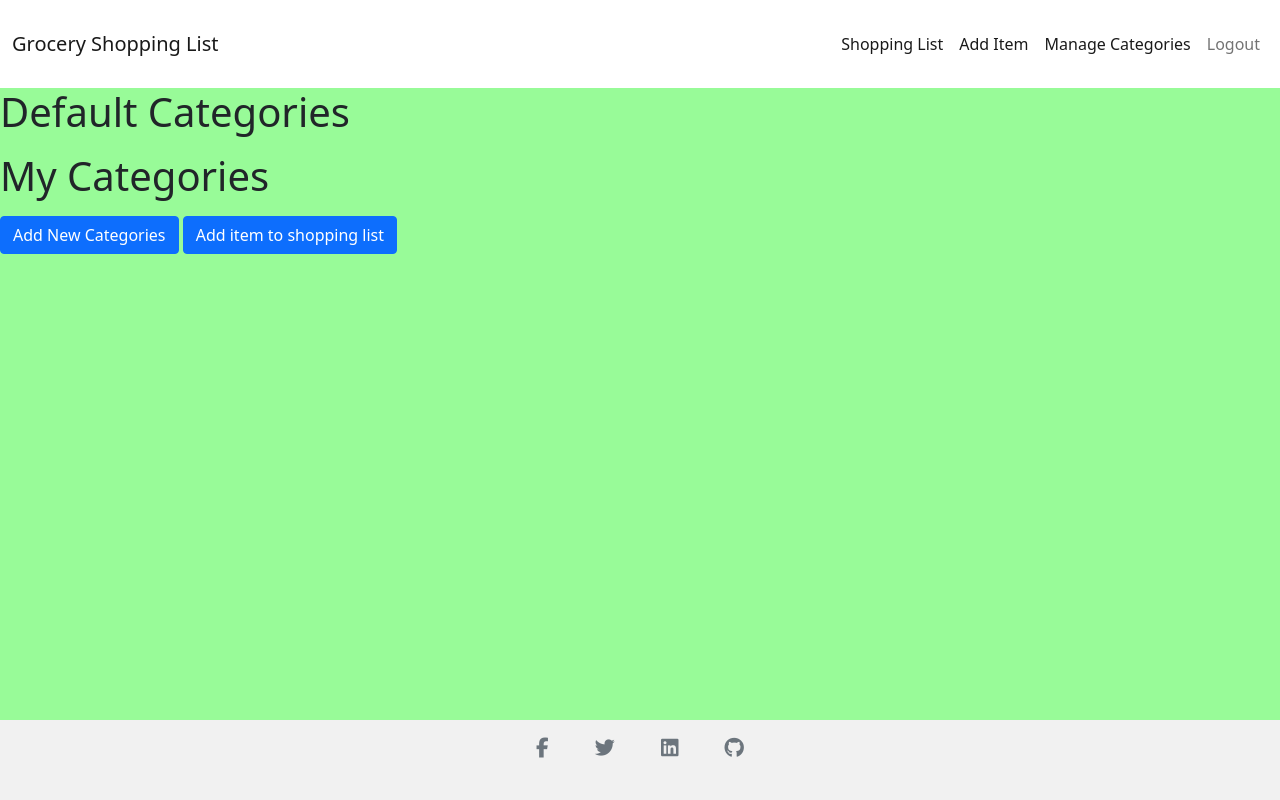
After one commit to Stealthy20/grocery-shopping-list, a Django app: page /getcat in a window 1280 px wide. The commit adds this page. Run offline with Django 3.2, Linux system fonts and the light colour scheme; the visitor is signed in with stand-in values (Sample User, id 1); data that the repository does not hold is empty; some libraries are stand-ins or nearby versions.

Commit message:
Fix so user can only se their own categories

```diff
--- a/grocery_shopping_list/settings.py
+++ b/grocery_shopping_list/settings.py
@@ -44,6 +44,7 @@ INSTALLED_APPS = [
     'django.contrib.sessions',
     'django.contrib.messages',
     'django.contrib.sites',
+    'django_filters',
     'allauth',
     'allauth.account',
     'allauth.socialaccount',
--- a/grocery_shopping_list/urls.py
+++ b/grocery_shopping_list/urls.py
@@ -19,9 +19,10 @@ from shopping_list import views
 
 urlpatterns = [
     path('admin/', admin.site.urls),
-    path('', views.home,name="home"),
+    path('', views.home, name="home"),
     path('shopping_list', views.get_shoppinglist, name="shopping_list"),
-    path('addcat', views.get_categories, name="addcat"),
+    path('getcat', views.get_categories, name="getcat"),
+    path('addcat', views.add_categories, name="addcat"),
     path('add', views.add_item, name='add'),
     path('edit/<item_id>', views.edit_item, name='edit'),
     path('delete/<item_id>', views.delete_item, name='delete'),
--- a/shopping_list/models.py
+++ b/shopping_list/models.py
@@ -5,7 +5,7 @@ from django.contrib.auth.models import User
 class AddCategory(models.Model):
 
     user = models.ForeignKey(User, on_delete=models.CASCADE, null=True)
-    category = models.CharField(max_length=50, unique=True, blank=False)
+    category = models.CharField(max_length=50, blank=False)
 
     def __str__(self):
         return self.category
--- a/shopping_list/views.py
+++ b/shopping_list/views.py
@@ -3,10 +3,11 @@ from django.contrib.auth.decorators import login_required
 from django.views import generic, View
 from django.http import HttpResponse
 from django.contrib import messages
+import django_filters
 from .models import ShoppingItem
 from .models import AddCategory
 from .forms import ShopItemForm
-from .forms import AddCategory
+from .forms import CategoryForm
 
 
 def home(request):
@@ -28,18 +29,20 @@ def get_categories(request):
     context = {
         'categories': categories
     }
-    return render(request, 'add_categories.html', context)
+    return render(request, 'get_categories.html', context)
 
 
 @login_required(login_url='/accounts/login/')
-def add_category(request):
+def add_categories(request):
     if request.method == 'POST':
-        form = AddCategory(request.POST)
+        form = CategoryForm(request.POST)
         if form.is_valid():
-            form.save()
+            AddCategory = form.save(commit=False)
+            AddCategory.user = request.user
+            AddCategory = AddCategory.save()
             messages.success(request, 'You successfully added the category')
             return redirect('addcat')
-    form = AddCategory()
+    form = CategoryForm()
     context = {
         'form': form
     }
@@ -56,11 +59,13 @@ def add_item(request):
             ShoppingItem = ShoppingItem.save()
             messages.success(request, 'You successfully added the item')
             return redirect('add')
-    form = ShopItemForm()
+    categories = AddCategory.objects.filter(user=request.user)
+    form = ShopItemForm(categories=categories)
     context = {
         'form': form
     }
     return render(request, 'add_item.html', context)
+
 
 @login_required(login_url='/accounts/login/')
 def edit_item(request, item_id):
--- a/templates/add_item.html
+++ b/templates/add_item.html
@@ -2,14 +2,14 @@
 
 {% block content %}
 
-<h1>Add a Todo item!</h1>
+<h1>Add a item to the shopping list</h1>
 <form action="add" method="post">
     {% csrf_token %}
     {{ form.as_p }}
     <div>
         <p>
           <button type="submit">Add Item</button>
-          <a class="btn btn-primary" href="{% url 'shopping_list' %}" role="button">Shopping list</a>
+          <a class="btn btn-primary" href="{% url 'shopping_list' %}" role="button">Got to your shopping list</a>
         </p>
     </div>
 </form>
--- a/templates/base.html
+++ b/templates/base.html
@@ -31,7 +31,7 @@
                         <a class="nav-link active" aria-current="page" href="{% url 'add' %}">Add Item</a>
                     </li>
                     <li class="nav-item">
-                        <a class="nav-link active" aria-current="page" href="{% url 'addcat' %}">Manage Categories</a>
+                        <a class="nav-link active" aria-current="page" href="{% url 'getcat' %}">Manage Categories</a>
                     </li>
                     {% if user.is_authenticated %}
                     <li class="nav-item">
--- /dev/null
+++ b/templates/get_categories.html
@@ -0,0 +1,42 @@
+{% extends "base.html" %}
+
+{% block content %}
+
+<div>
+<h1>Default Categories</h1>
+<ul>
+{% for category in categories %}
+{% if category.user.username == 'admin' %}
+<li>{{ category.category }}</li>
+{% endif %}
+{% endfor %}
+</ul>
+</div>
+<div>
+    <h1>My Categories</h1>
+    <ul>
+    {% for category in categories %}
+    {% if category.user.username == request.user.username %}
+    <li>{{ category.category }}</li>
+    {% endif %}
+    {% endfor %}
+    </ul>
+    <a class="btn btn-primary" href="{% url 'addcat' %}" role="button">Add New Categories</a>
+    <a class="btn btn-primary" href="{% url 'add' %}" role="button">Add item to shopping list</a>
+    </div>
+
+
+
+<!-- <h1>Add a category</h1>
+<form action="addcat" method="post">
+    {% csrf_token %}
+    {{ form.as_p }}
+    <div>
+        <p>
+          <button type="submit">Add Item</button>
+        </p>
+    </div>
+</form> -->
+
+
+{% endblock %}
```
Also changed, not shown: shopping_list/forms.py (+9 -3 lines), templates/add_categories.html (+4 -26 lines), shopping_list/migrations/0021_auto_20221115_1156.py (added), shopping_list/migrations/0022_auto_20221115_1200.py (added), shopping_list/migrations/0023_alter_addcategory_category.py (added).
